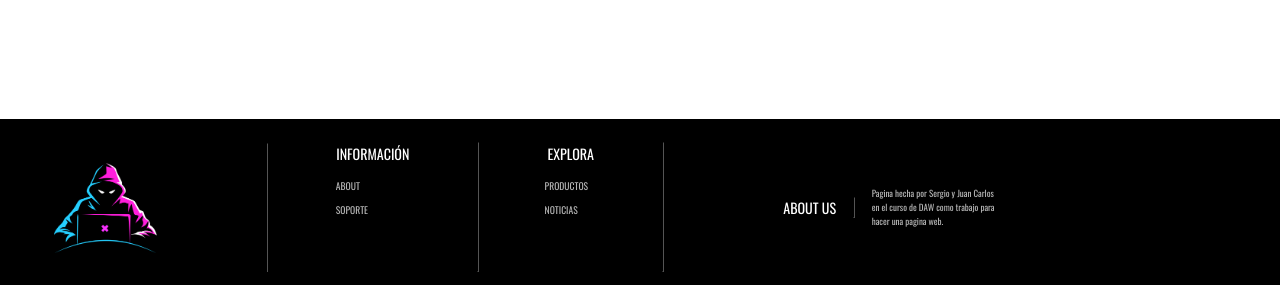
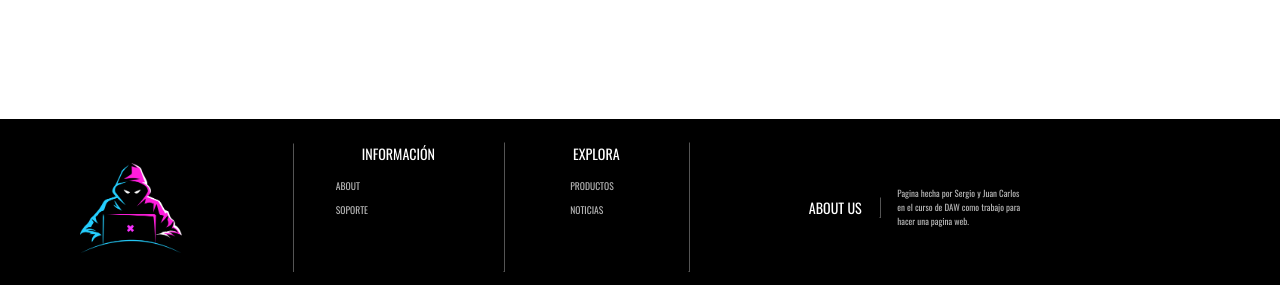
Before and after one commit to RaeZ04/web, a plain HTML site: page index.html in a window 1280 px wide. Shown: the part 3145-3430 px from the top of the page. Drawn offline with nearby package versions, Linux system fonts and the light colour scheme.

Commit message:
Pequeña modificacion

```diff
--- a/styles.css
+++ b/styles.css
@@ -321,7 +321,7 @@ footer{
 #imgfooter{
     width: 8vmax;
     margin-top: 2.5vmax;
-    margin-left: 4vmax;
+    margin-left: 6vmax;
 
 }
 
```
